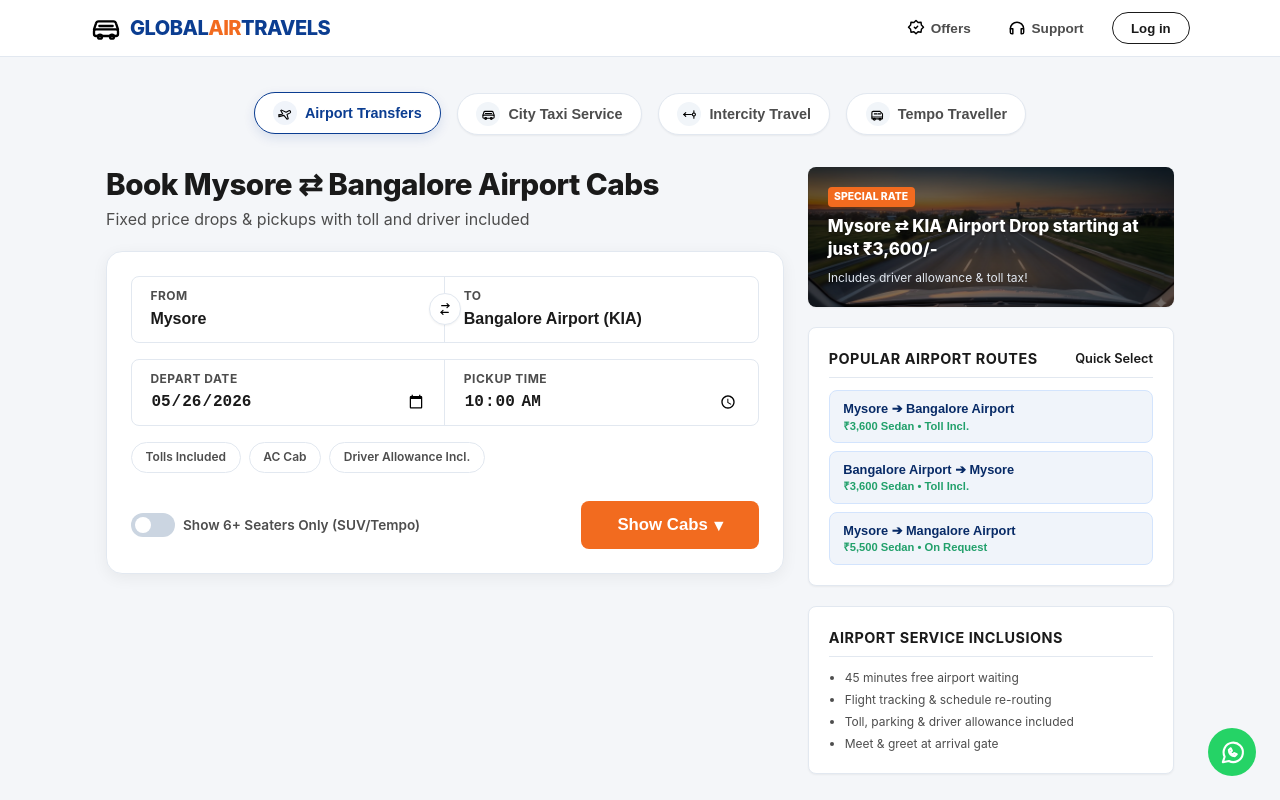
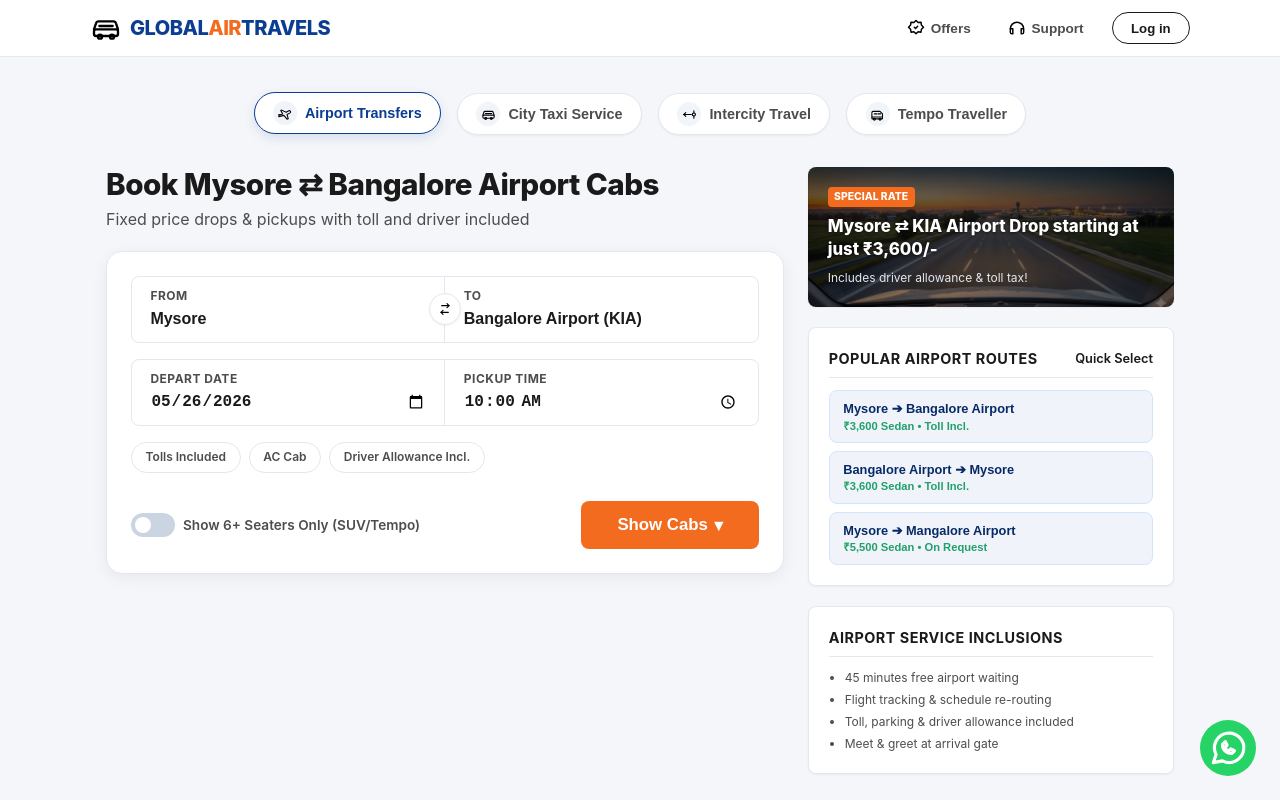
Before and after one commit to globalairtravels/cabs-website, a Next.js app: page / in a window 1280 px wide. Shown: the top 800 px of the page. Built offline with nearby package versions, Linux system fonts and the light colour scheme.

Commit message:
minor UI improvements

```diff
--- a/src/app/globals.css
+++ b/src/app/globals.css
@@ -1553,8 +1553,8 @@ body {
   right: calc(18px + env(safe-area-inset-right));
   background-color: #25D366;
   color: white;
-  width: 46px;
-  height: 46px;
+  width: 52px;
+  height: 52px;
   border-radius: 50%;
   display: flex;
   align-items: center;
@@ -1577,21 +1577,21 @@ body {
   .whatsapp-float {
     bottom: 24px;
     right: 24px;
-    width: 48px;
-    height: 48px;
+    width: 56px;
+    height: 56px;
   }
 }
 
 .whatsapp-float-icon {
-  width: 27px;
-  height: 27px;
+  width: 40px;
+  height: 40px;
   filter: brightness(0) invert(1);
 }
 
 @media (min-width: 480px) {
   .whatsapp-float-icon {
-    width: 29px;
-    height: 29px;
+    width: 44px;
+    height: 44px;
   }
 }
 
```
